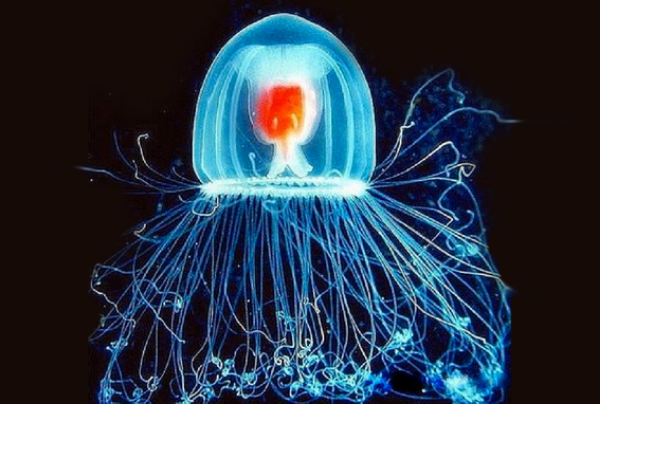
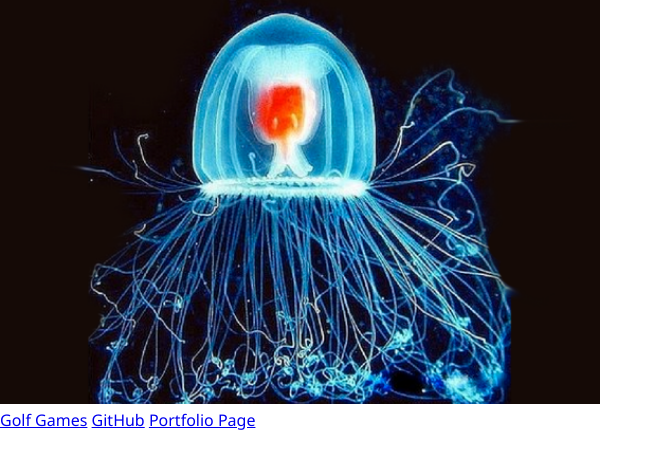
Before and after one commit to MoinJulian/School-Programming, a plain HTML site: page first-html/imortal-jellyfish.html in a window 1280 px wide. Shown: the part 46-514 px from the top of the page, without its empty margins (0-663 px from the left). Drawn offline with Linux system fonts and the light colour scheme.

Commit message:
Add links

```diff
--- a/first-html/imortal-jellyfish.html
+++ b/first-html/imortal-jellyfish.html
@@ -13,5 +13,9 @@
       alt="Immortal Jellyfish Img"
       width="600px"
     />
+    <br />
+    <a href="https://golf.moinjulian.com">Golf Games</a>
+    <a href="https://github.com/moinjulian">GitHub</a>
+    <a href="https://moinjulian.com">Portfolio Page</a>
   </body>
 </html>
```
